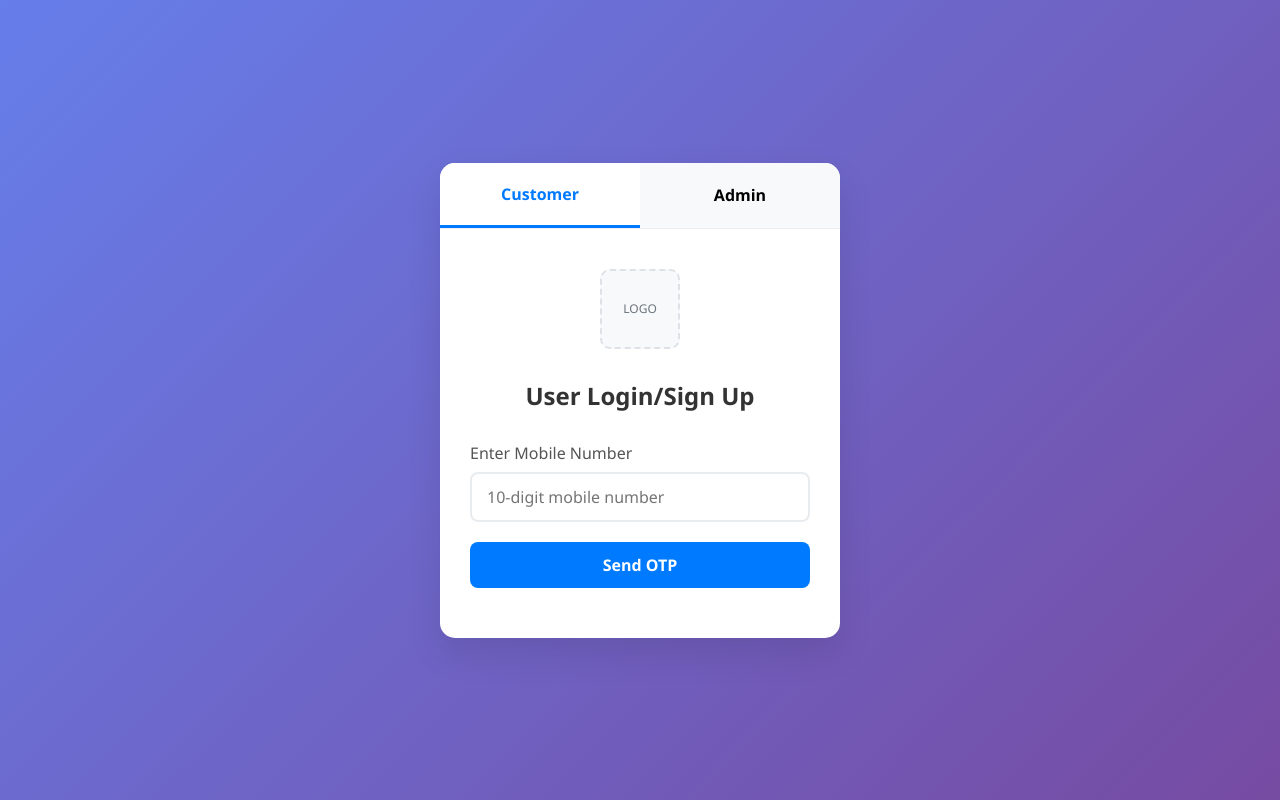
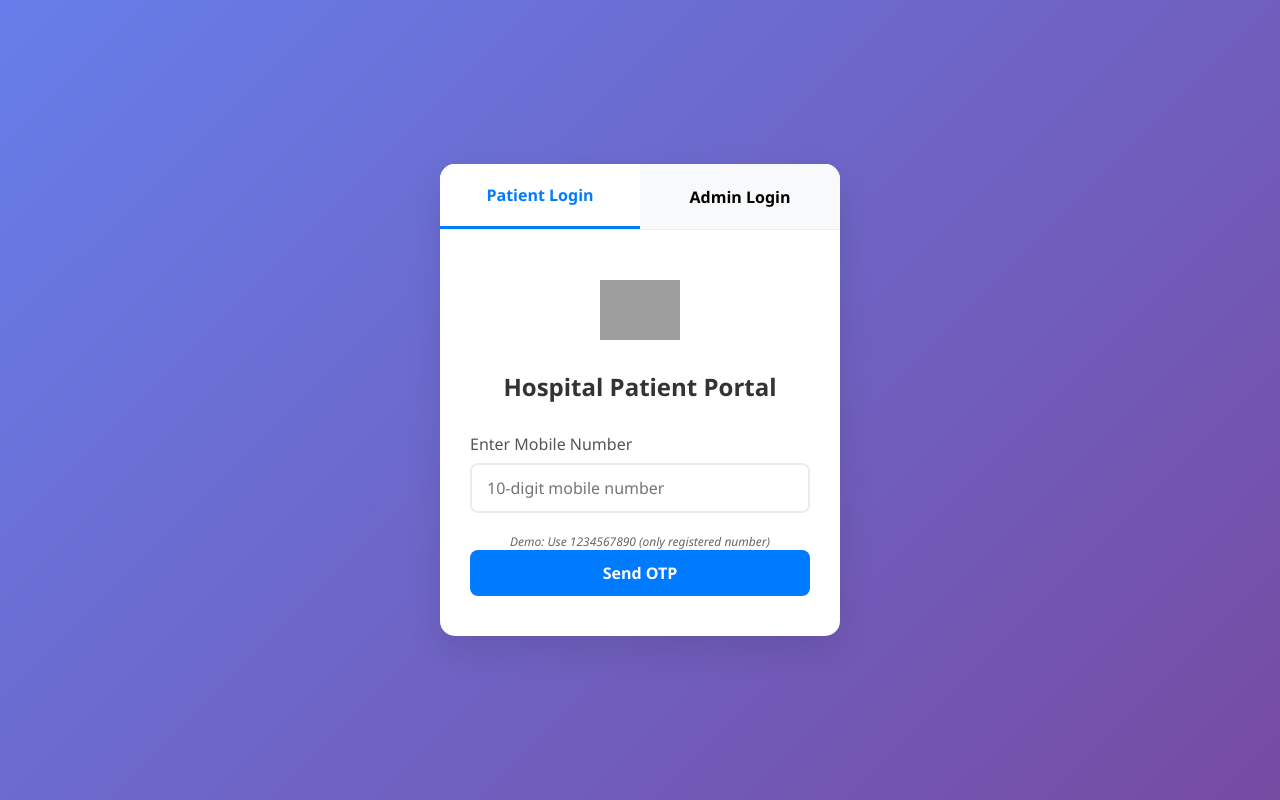
Before and after one commit to Tribhuvanx03/ClinicApp, a Flask app: page / in a window 1280 px wide. Run offline with Flask 3, Linux system fonts and the light colour scheme; grey boxes are pictures that could not be loaded.

Commit message:
Update login.html

```diff
--- a/templates/login.html
+++ b/templates/login.html
@@ -65,18 +65,11 @@
         margin-bottom: 30px;
       }
 
-      .logo-placeholder {
+      .logo-img {
         width: 80px;
         height: 80px;
-        background: #f8f9fa;
-        border: 2px dashed #dee2e6;
-        border-radius: 10px;
-        display: flex;
-        align-items: center;
-        justify-content: center;
-        margin: 0 auto 15px;
-        color: #6c757d;
-        font-size: 12px;
+        object-fit: contain;
+        margin-bottom: 15px;
       }
 
       h1 {
@@ -152,6 +145,10 @@
         font-size: 14px;
         margin-top: 10px;
         text-align: center;
+        padding: 10px;
+        background: #f8d7da;
+        border-radius: 5px;
+        border: 1px solid #f5c6cb;
       }
 
       .success-message {
@@ -159,6 +156,10 @@
         font-size: 14px;
         margin-top: 10px;
         text-align: center;
+        padding: 10px;
+        background: #d4edda;
+        border-radius: 5px;
+        border: 1px solid #c3e6cb;
       }
 
       .step {
@@ -171,29 +172,83 @@
 
       .otp-info {
         background: #e7f3ff;
-        padding: 10px;
-        border-radius: 5px;
+        padding: 15px;
+        border-radius: 8px;
         margin-bottom: 20px;
         text-align: center;
         font-size: 14px;
         color: #0066cc;
+        border: 1px solid #b3d9ff;
+      }
+
+      .demo-otp {
+        background: #fff3cd;
+        padding: 12px;
+        border-radius: 8px;
+        margin: 15px 0;
+        text-align: center;
+        font-size: 16px;
+        font-weight: 600;
+        color: #856404;
+        border: 1px solid #ffeaa7;
+      }
+
+      .demo-note {
+        font-size: 12px;
+        color: #666;
+        text-align: center;
+        margin-top: 5px;
+        font-style: italic;
+      }
+
+      .contact-admin {
+        margin-top: 20px;
+        text-align: center;
+        padding: 15px;
+        background: #f8f9fa;
+        border-radius: 8px;
+        border: 1px solid #e9ecef;
+      }
+
+      .contact-admin p {
+        color: #666;
+        margin-bottom: 10px;
+        font-size: 14px;
+      }
+
+      .contact-links {
+        display: flex;
+        justify-content: center;
+        gap: 20px;
+      }
+
+      .contact-link {
+        color: #007bff;
+        text-decoration: none;
+        font-weight: 500;
+        font-size: 14px;
+        transition: color 0.3s ease;
+      }
+
+      .contact-link:hover {
+        color: #0056b3;
+        text-decoration: underline;
       }
     </style>
   </head>
   <body>
     <div class="login-container">
       <div class="login-header">
-        <button class="login-tab active" data-tab="customer">Customer</button>
-        <button class="login-tab" data-tab="admin">Admin</button>
+        <button class="login-tab active" data-tab="customer">Patient Login</button>
+        <button class="login-tab" data-tab="admin">Admin Login</button>
       </div>
 
       <div class="login-content">
         <!-- Logo -->
         <div class="logo">
-          <div class="logo-placeholder">LOGO</div>
+          <img src="/project/workspace/Logo.png" alt="Hospital Logo" class="logo-img" onerror="this.style.display='none'">
+          <h1>Hospital Patient Portal</h1>
         </div>
-
-        <h1>User Login/Sign Up</h1>
 
         <!-- Customer Login (Mobile + OTP) -->
         <div id="customer-login" class="login-form">
@@ -209,8 +264,24 @@
                 pattern="[0-9]{10}"
               />
             </div>
+            <div class="demo-note">
+              Demo: Use 1234567890 (only registered number)
+            </div>
             <button class="btn" onclick="sendOTP()">Send OTP</button>
-            <div id="mobile-error" class="error-message"></div>
+            <div id="mobile-message"></div>
+
+            <!-- Contact Admin Section (hidden by default) -->
+            <div id="contact-admin" class="contact-admin" style="display: none;">
+              <p>Need help with registration?</p>
+              <div class="contact-links">
+                <a href="mailto:admin@hospital.com?subject=Patient Portal Registration Issue" class="contact-link">
+                  📧 Contact Admin
+                </a>
+                <a href="tel:+1-555-123-4567" class="contact-link">
+                  📞 Call Support
+                </a>
+              </div>
+            </div>
           </div>
 
           <!-- Step 2: OTP Verification -->
@@ -218,6 +289,12 @@
             <div class="otp-info">
               OTP sent to <span id="mobile-display"></span>
             </div>
+
+            <!-- Demo OTP Display -->
+            <div id="demo-otp-display" class="demo-otp" style="display: none;">
+              Demo OTP: <span id="otp-value"></span>
+            </div>
+
             <div class="form-group">
               <label for="otp">Enter OTP</label>
               <input
@@ -232,8 +309,8 @@
               <input type="checkbox" id="remember-me" />
               <label for="remember-me">Remember Me</label>
             </div>
-            <button class="btn" onclick="verifyOTP()">Login</button>
-            <div id="otp-error" class="error-message"></div>
+            <button class="btn" onclick="verifyOTP()">Login to Portal</button>
+            <div id="otp-message"></div>
           </div>
         </div>
 
@@ -247,8 +324,11 @@
             <label for="password">Password</label>
             <input type="password" id="password" placeholder="Enter password" />
           </div>
-          <button class="btn" onclick="adminLogin()">Login</button>
-          <div id="admin-error" class="error-message"></div>
+          <div class="demo-note">
+            Demo: admin@hospital.com / admin123
+          </div>
+          <button class="btn" onclick="adminLogin()">Login to Admin Dashboard</button>
+          <div id="admin-message"></div>
         </div>
       </div>
     </div>
@@ -273,23 +353,30 @@
           // Reset steps for customer login
           if (tabType === "customer") {
             showStep("step-mobile");
+            resetMessages();
+          } else {
+            resetMessages();
           }
         });
       });
 
       let currentMobile = "";
+      let currentOTP = "";
 
       function sendOTP() {
         const mobile = document.getElementById("mobile").value;
-        const errorDiv = document.getElementById("mobile-error");
+        const messageDiv = document.getElementById("mobile-message");
+        const contactAdmin = document.getElementById("contact-admin");
 
         // Validate mobile
         if (!mobile || mobile.length !== 10 || !/^\d+$/.test(mobile)) {
-          errorDiv.textContent = "Please enter a valid 10-digit mobile number";
+          messageDiv.className = "error-message";
+          messageDiv.textContent = "Please enter a valid 10-digit mobile number";
+          contactAdmin.style.display = "none";
           return;
         }
 
-        errorDiv.textContent = "";
+        messageDiv.textContent = "";
         currentMobile = mobile;
 
         // Send OTP request
@@ -305,22 +392,42 @@
             if (data.success) {
               document.getElementById("mobile-display").textContent = mobile;
               showStep("step-otp");
+
+              // Display OTP for demo purposes
+              currentOTP = data.otp;
+              document.getElementById("otp-value").textContent = currentOTP;
+              document.getElementById("demo-otp-display").style.display = "block";
+
+              messageDiv.className = "success-message";
+              messageDiv.textContent = data.message;
+              contactAdmin.style.display = "none";
             } else {
-              errorDiv.textContent = data.message;
+              messageDiv.className = "error-message";
+              messageDiv.textContent = data.message;
+
+              // Show contact admin for registration errors
+              if (data.message.includes('not registered')) {
+                contactAdmin.style.display = "block";
+              } else {
+                contactAdmin.style.display = "none";
+              }
             }
           })
           .catch((error) => {
-            errorDiv.textContent = "Network error. Please try again.";
+            messageDiv.className = "error-message";
+            messageDiv.textContent = "Network error. Please try again.";
+            contactAdmin.style.display = "none";
           });
       }
 
       function verifyOTP() {
         const otp = document.getElementById("otp").value;
         const rememberMe = document.getElementById("remember-me").checked;
-        const errorDiv = document.getElementById("otp-error");
+        const messageDiv = document.getElementById("otp-message");
 
         if (!otp || otp.length < 4) {
-          errorDiv.textContent = "Please enter a valid OTP";
+          messageDiv.className = "error-message";
+          messageDiv.textContent = "Please enter a valid OTP";
           return;
         }
 
@@ -338,20 +445,26 @@
           .then((response) => response.json())
           .then((data) => {
             if (data.success) {
-              window.location.href = "/dashboard";
+              messageDiv.className = "success-message";
+              messageDiv.textContent = "Login successful! Redirecting...";
+              setTimeout(() => {
+                window.location.href = "/dashboard";
+              }, 1000);
             } else {
-              errorDiv.textContent = data.message;
+              messageDiv.className = "error-message";
+              messageDiv.textContent = data.message;
             }
           })
           .catch((error) => {
-            errorDiv.textContent = "Network error. Please try again.";
+            messageDiv.className = "error-message";
+            messageDiv.textContent = "Network error. Please try again.";
           });
       }
 
       function adminLogin() {
         const email = document.getElementById("email").value;
         const password = document.getElementById("password").value;
-        const errorDiv = document.getElementById("admin-error");
+        const messageDiv = document.getElementById("admin-message");
 
         const formData = new FormData();
         formData.append("email", email);
@@ -364,13 +477,19 @@
           .then((response) => response.json())
           .then((data) => {
             if (data.success) {
-              window.location.href = "/admin-dashboard";
+              messageDiv.className = "success-message";
+              messageDiv.textContent = "Login successful! Redirecting...";
+              setTimeout(() => {
+                window.location.href = "/admin-dashboard";
+              }, 1000);
             } else {
-              errorDiv.textContent = data.message || "Invalid credentials";
+              messageDiv.className = "error-message";
+              messageDiv.textContent = data.message || "Invalid credentials";
             }
           })
           .catch((error) => {
-            errorDiv.textContent = "Network error. Please try again.";
+            messageDiv.className = "error-message";
+            messageDiv.textContent = "Network error. Please try again.";
           });
       }
 
@@ -379,6 +498,14 @@
           step.classList.remove("active");
         });
         document.getElementById(stepId).classList.add("active");
+      }
+
+      function resetMessages() {
+        document.querySelectorAll('.error-message, .success-message').forEach(msg => {
+          msg.textContent = '';
+        });
+        document.getElementById('contact-admin').style.display = 'none';
+        document.getElementById('demo-otp-display').style.display = 'none';
       }
 
       // Mobile number validation
@@ -390,6 +517,25 @@
       document.getElementById("otp").addEventListener("input", function (e) {
         this.value = this.value.replace(/\D/g, "").slice(0, 6);
       });
+
+      // Auto-fill demo credentials for easier testing
+      document.getElementById("mobile").addEventListener("focus", function() {
+        if (!this.value) {
+          this.value = "1234567890";
+        }
+      });
+
+      document.getElementById("email").addEventListener("focus", function() {
+        if (!this.value) {
+          this.value = "admin@hospital.com";
+        }
+      });
+
+      document.getElementById("password").addEventListener("focus", function() {
+        if (!this.value) {
+          this.value = "admin123";
+        }
+      });
     </script>
   </body>
 </html>
```
